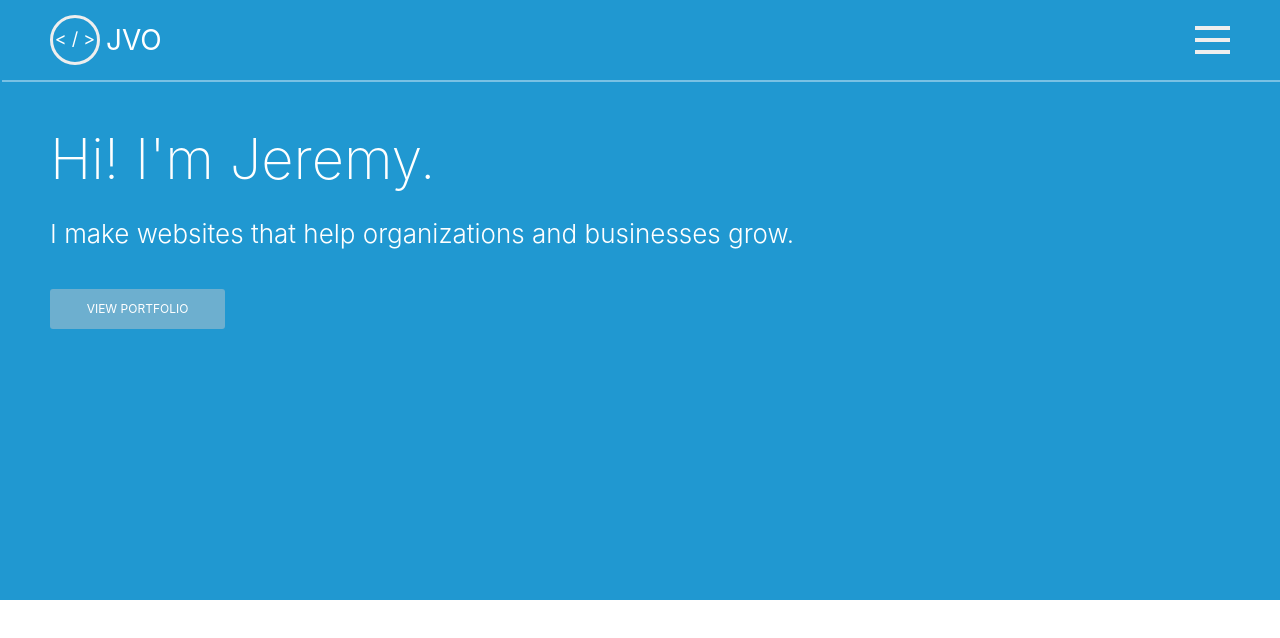
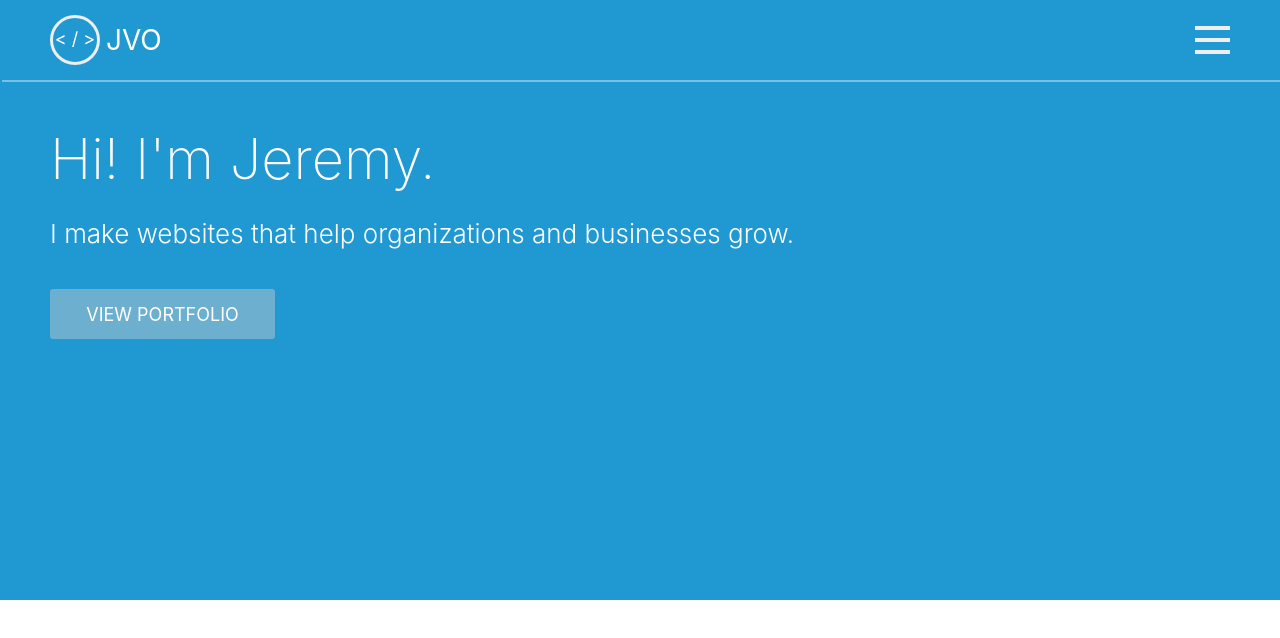
Before and after one commit to jv88899/template_one, a React (Create React App) app: page / in a window 1280 px wide. Shown: the top 638 px of the page. Built offline with nearby package versions, Linux system fonts and the light colour scheme.

Commit message:
added styles to button in header

```diff
--- a/src/components/header/header.css
+++ b/src/components/header/header.css
@@ -117,18 +117,18 @@
     border-radius: 3px;
     color: #fff;
     display: inline-block;
-    font-size: 12px;
+    font-size: 18px;
     font-weight: 400;
-    height: 40px;
+    height: 50px;
     letter-spacing: 0;
-    line-height: 1.33;
+    line-height: 1.5;
     margin-top: 40px;
     padding: 12px 30px;
     text-align: center;
     text-decoration: none;
     text-transform: uppercase;
     transition: background-color 0.2s cubic-bezier(0.4, 0, 0.2, 1);
-    width: 175px;
+    width: 225px;
 }
 
 .header__portfolio__button:hover {
```
